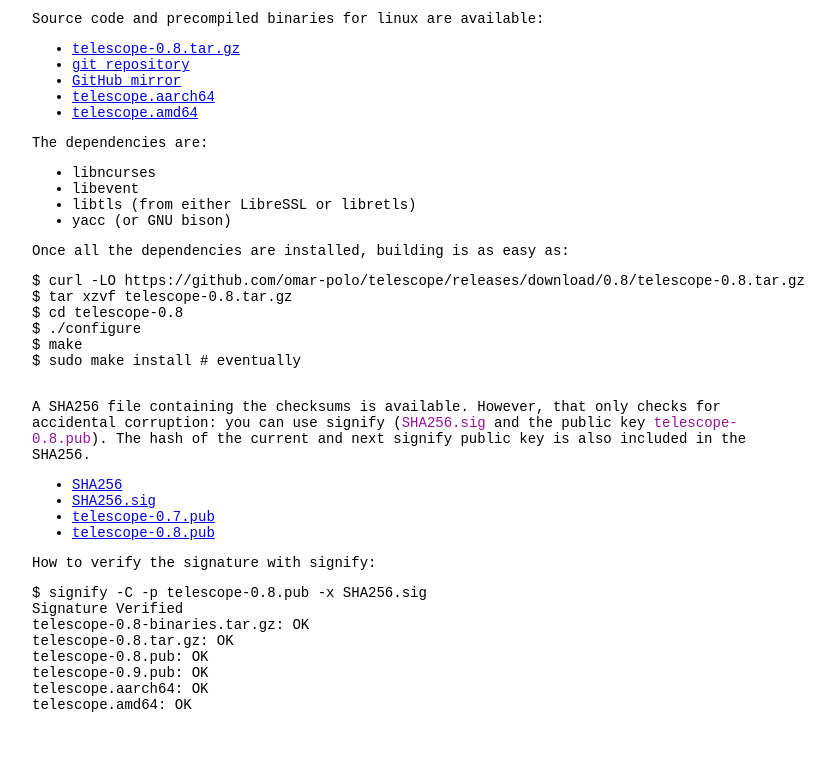
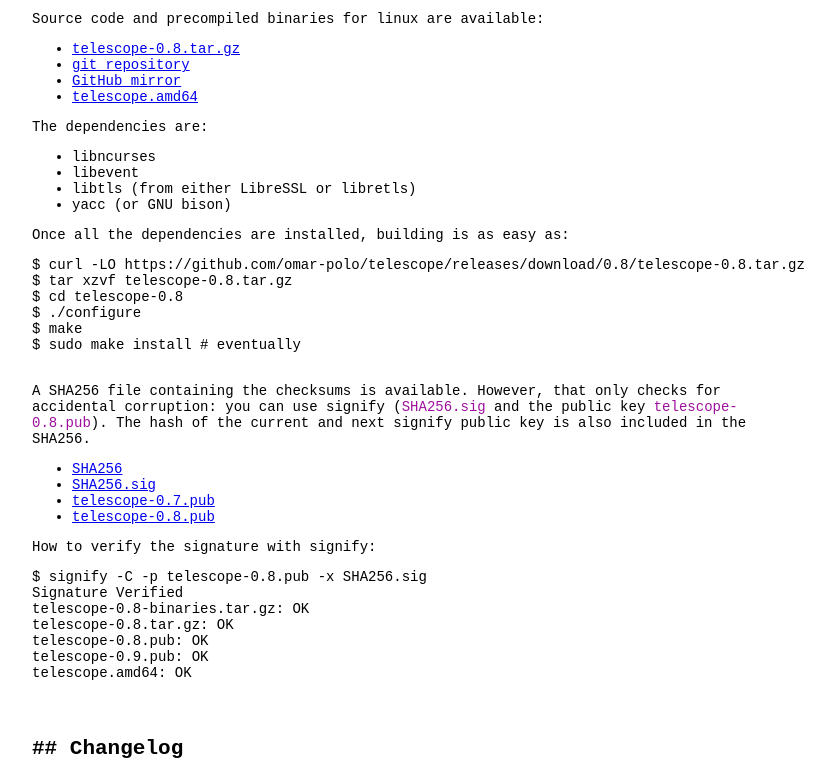
Before and after one commit to telescope-browser/telescope, a plain HTML site: page site/index.html in a window 1280 px wide. Shown: the part 1011-1777 px from the top of the page, without its empty margins (218-1053 px from the left). Drawn offline with Linux system fonts and the light colour scheme.

Commit message:
no aarch64 binaries this time

```diff
--- a/site/index.html
+++ b/site/index.html
@@ -164,11 +164,6 @@
         <a href="https://github.com/omar-polo/telescope">GitHub mirror</a>
       </li>
       <li>
-        <a href="https://github.com/omar-polo/telescope/releases/download/0.8/telescope.aarch64">
-          telescope.aarch64
-        </a>
-      </li>
-      <li>
         <a href="https://github.com/omar-polo/telescope/releases/download/0.8/telescope.amd64">
           telescope.amd64
         </a>
@@ -225,7 +220,6 @@
 telescope-0.8.tar.gz: OK
 telescope-0.8.pub: OK
 telescope-0.9.pub: OK
-telescope.aarch64: OK
 telescope.amd64: OK
     </pre>
     <h2>Changelog</h2>
```
Also changed, not shown: 1 other file.
